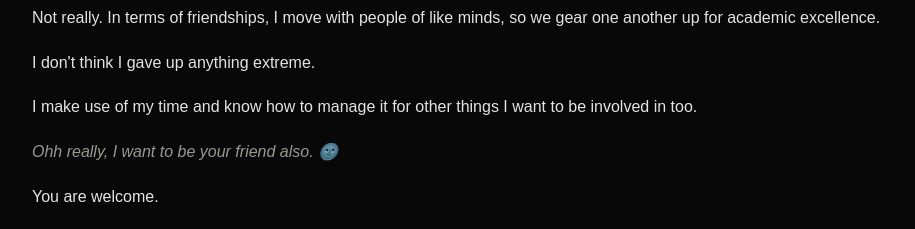
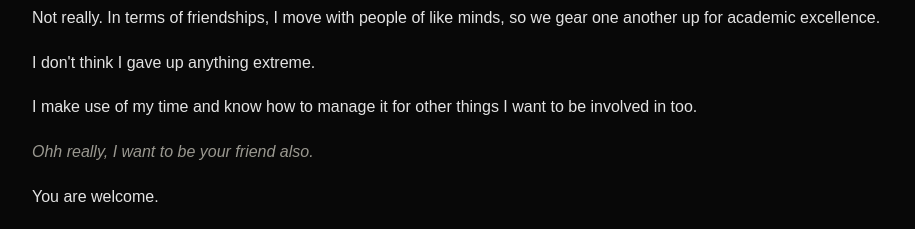
Before and after one commit to Lius-0x1/btg, a Next.js app: page /stories/how-i-lose-my-hope-for-first-class in a window 1280 px wide. Shown: the part 4520-4749 px from the top of the page, without its empty margins (182-1097 px from the left). Built offline with nearby package versions, Linux system fonts and the light colour scheme.

Commit message:
Update stories

```diff
--- a/src/data/stories.js
+++ b/src/data/stories.js
@@ -137,7 +137,7 @@ const stories = [
           "I don't think I gave up anything extreme.",
           "I make use of my time and know how to manage it for other things I want to be involved in too.",
         ],
-        reaction: "Ohh really, I want to be your friend also. 🌚",
+        reaction: "Ohh really, I want to be your friend also.",
         reply: "You are welcome. ",
       },
       {
```
